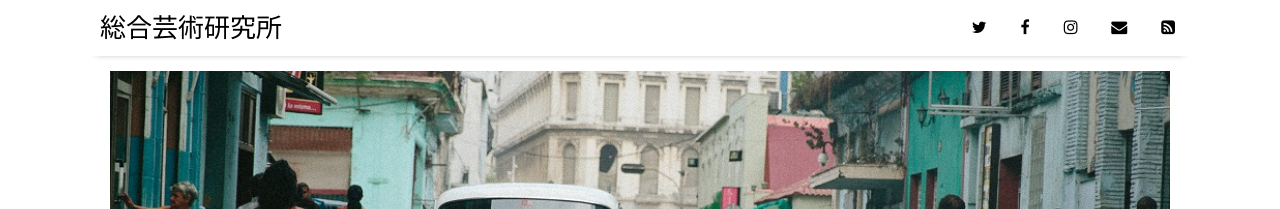
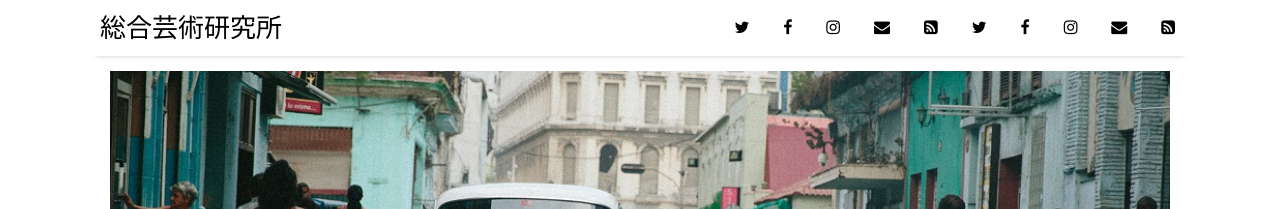
Before and after one commit to gj1002509/zakisikoku, a Jekyll site: the page built from index.html, in a window 1280 px wide. Shown: the top 209 px of the page. Built offline with Jekyll 4.4.1, drawn with Linux system fonts in a browser that asks for light colours; nearby versions of some CDN libraries; the list of posts is cut into pages by our own code.

Commit message:
Update header.html

```diff
--- a/_includes/header.html
+++ b/_includes/header.html
@@ -6,6 +6,9 @@
     {% for item in site.data.settings.social %}
       <a href="{{ item.link }}" class="menu-link" target="_blank"><i class="fa fa-{{ item.icon }}" aria-hidden="true"></i></a>
     {% endfor %}
+    {% for item in site.data.settings.social %}
+  <a href="{{ item.link }}" class="menu-link" target="_blank"><i class="fa fa-{{ item.icon }}" aria-hidden="true"></i></a>
+{% endfor %}
   </nav>
   <div class="dropdown">
     <button class="dropbtn"><i class="fa fa-bars" aria-hidden="true"></i></button>
```
